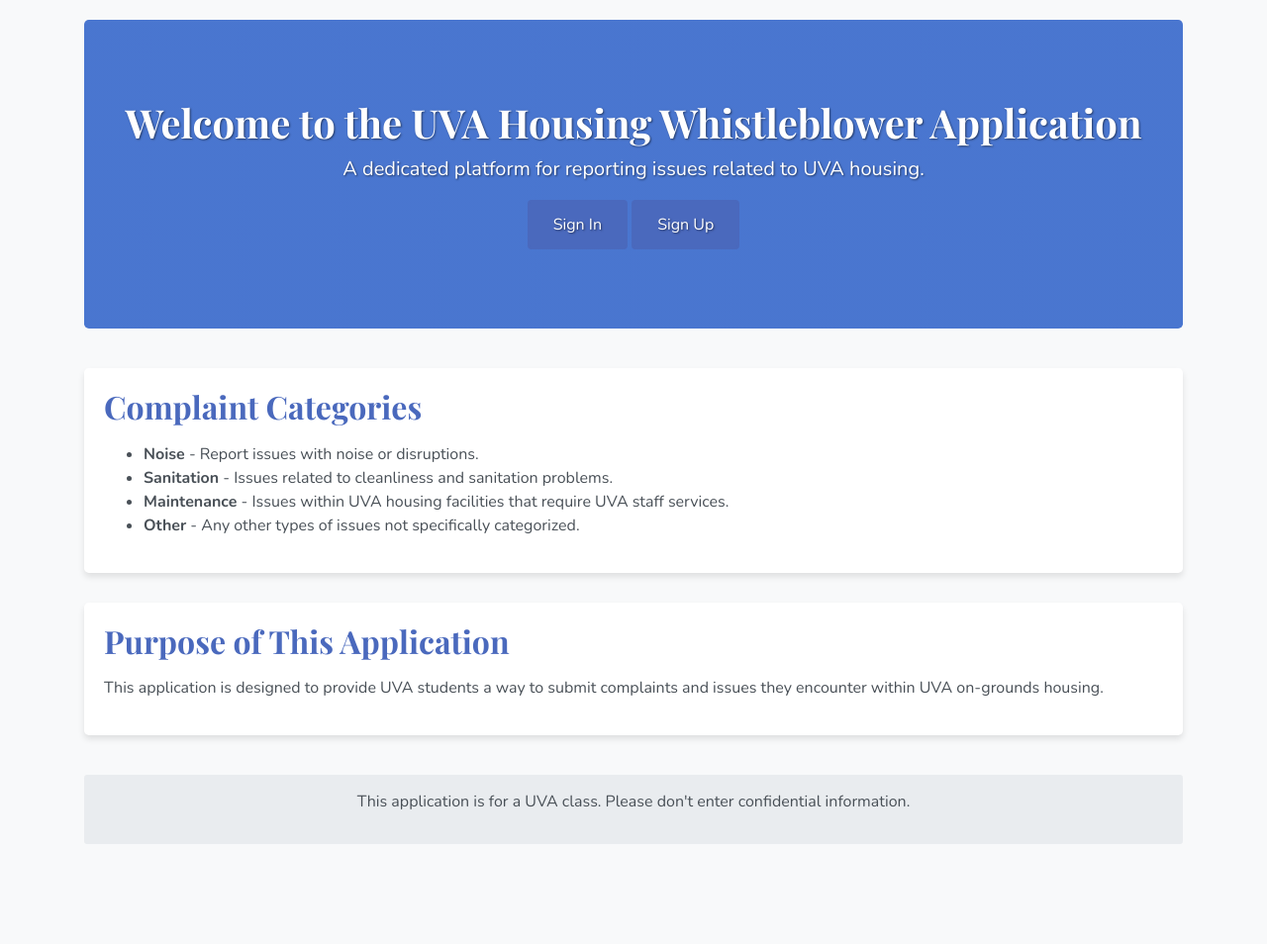
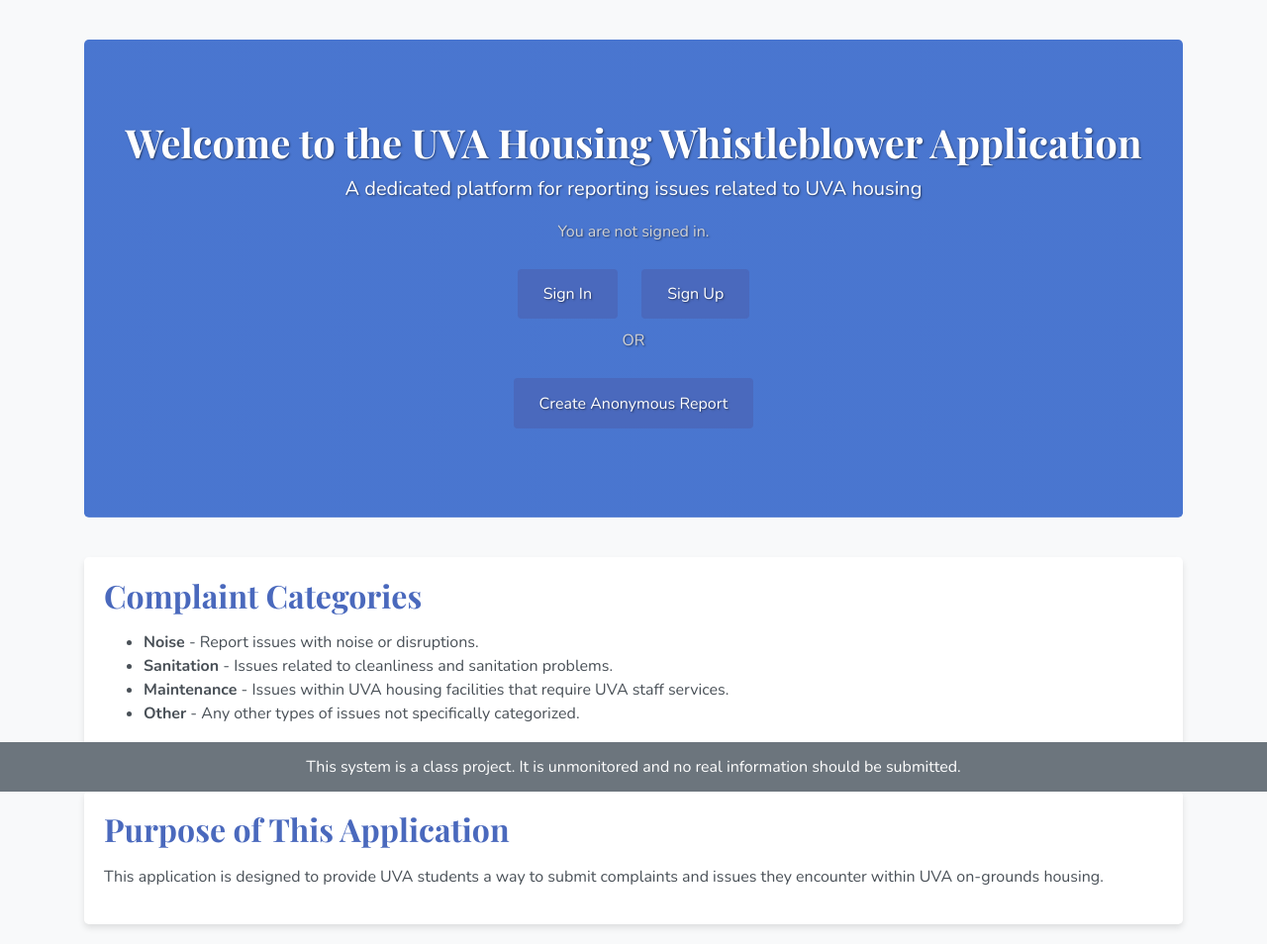
Before and after one commit to morghughes/HoosHousing, a Django app: template templates/welcome.html in a window 1280 px wide. Shown: the whole page at 99% size. Before the commit the page ends 853 px from the top, so only its background shows below. Run offline with Django 3.2, Linux system fonts and the light colour scheme; the template is opened without the code that fills it, so the values that code supplies are empty; some libraries are stand-ins or nearby versions.

Commit message:
Changed user flow (urls), slight button changes on some pages

```diff
--- a/b26/apps.py
+++ b/b26/apps.py
@@ -3,6 +3,3 @@ from django.apps import AppConfig
 class B26Config(AppConfig):
     default_auto_field = 'django.db.models.BigAutoField'
     name = 'b26'
-
-    def ready(self):
-        import b26.signals
--- a/b26/signals.py
+++ /dev/null
@@ -1,6 +0,0 @@
-from django.dispatch import receiver
-from allauth.account.signals import user_logged_in
-
-@receiver(user_logged_in)
-def set_just_logged_in_flag(sender, request, user, **kwargs):
-    request.session['just_logged_in'] = True
--- a/templates/account/login.html
+++ b/templates/account/login.html
@@ -129,6 +129,9 @@
   <div class="container py-5">
     <div class="row justify-content-center">
       <div class="col-md-6">
+          <div class="mb-3">
+              <a href="{% url 'welcome' %}" class="btn btn-secondary">Back to Home</a>
+          </div>
         <div class="card">
           <div class="card-header">
             <h4 class="card-title">{% trans "Sign In" %}</h4>
@@ -193,8 +196,6 @@
                     {% endif %}
                 {% endfor %}
             {% endif %}
-
-              <p>Alternatively, you may opt to <a href="{% url 'report' %}">submit an anonymous report</a>. However, be aware that you will not be able to view the status of your report after submission.</p>
           </div>
         </div>
       </div>
--- a/templates/account/signup.html
+++ b/templates/account/signup.html
@@ -48,7 +48,7 @@
        width: auto;
        max-width: 400px;
        min-width: min-content;
-       margin-bottom: 20px;
+       margin-bottom: 0px;
    }
 
    .gsi-material-button .gsi-material-button-icon {
@@ -131,6 +131,9 @@
  <div class="container">
    <div class="row justify-content-center">
      <div class="col-md-6">
+         <div class="mb-3">
+             <a href="{% url 'welcome' %}" class="btn btn-secondary">Back to Home</a>
+         </div>
          {% if form.non_field_errors %}
              <div class="alert alert-danger" role="alert">
                  {% for error in form.non_field_errors %}
--- a/templates/base.html
+++ b/templates/base.html
@@ -5,7 +5,7 @@
     <link rel="stylesheet" href="https://stackpath.bootstrapcdn.com/bootstrap/4.5.2/css/bootstrap.min.css">
     <style>
         html, body {
-            background-color: #2b5fc8;
+            {#background-color: #2b5fc8;#}
             margin: 0;
             padding: 0;
             height: 100%;
--- a/templates/submitted.html
+++ b/templates/submitted.html
@@ -21,7 +21,10 @@
                     <article class="card-body">
                         <p>{% trans "Thank you! Your report has been submitted!" %}</p>
                         <div class="mt-4">
-                            <a href="{% url 'home' %}" class="btn btn-primary">{% trans "Back" %}</a>
+                            {% if user.is_authenticated %}
+                                <a href="{% url 'view_reports' %}" class="btn btn-primary">{% trans "View Reports" %}</a>
+                            {% endif %}
+                            <a href="{% url 'welcome' %}" class="btn btn-secondary">{% trans "Back to Home" %}</a>
                         </div>
                     </article>
                 </div>
--- a/templates/welcome.html
+++ b/templates/welcome.html
@@ -1,9 +1,11 @@
+{% extends 'base.html' %}
 {% load i18n %}
 {% load static %}
 
 <!DOCTYPE html>
-<html lang="en">
-<head>
+{#<html lang="en">#}
+{#<head>#}
+{% block head %}
     <meta charset="utf-8">
     <title>{% trans "Welcome to the UVA Housing Whistleblower Application" %}</title>
     <link rel="stylesheet" href="https://stackpath.bootstrapcdn.com/bootstrap/4.5.2/css/bootstrap.min.css">
@@ -39,15 +41,31 @@
         header p {
             font-size: 1.2rem;
         }
+        .welcome-text {
+            font-size: 1.0rem;
+            color: lightgray;
+        }
         .btn-main {
             background-color: var(--button-bg-color);
             color: white;
             border: 2px solid var(--button-bg-color);
             padding: 0.7rem 1.5rem;
+            margin: 10px;
         }
         .btn-main:hover {
             background-color: var(--button-hover-bg-color);
             border-color: var(--button-hover-bg-color);
+        }
+        .btn-danger {
+            background-color: #dc3545;
+            color: white;
+            border: 2px solid #dc3545;
+            padding: 0.7rem 1.5rem;
+            margin-top: 10px;
+        }
+        .btn-danger:hover {
+            background-color: #a71d2a;
+            border-color: #9a1c28;
         }
         article {
             background: white;
@@ -61,28 +79,58 @@
             color: var(--button-bg-color);
             margin-bottom: 1rem;
         }
-        footer {
-            text-align: center;
-            padding: 15px;
-            margin-top: 40px;
-            color: var(--main-text-color);
-            background: #e9ecef;
-            border-radius: 0.2rem;
-        }
-        footer:hover {
-            background-color: #cbd3da;
-        }
+        {#footer {#}
+        {#    text-align: center;#}
+        {#    padding: 15px;#}
+        {#    margin-top: 40px;#}
+        {#    color: var(--main-text-color);#}
+        {#    background: #e9ecef;#}
+        {#    border-radius: 0.2rem;#}
+        {#}#}
+        {#footer:hover {#}
+        {#    background-color: #cbd3da;#}
+        {#}#}
     </style>
-</head>
-<body>
+{#</head>#}
+{% endblock %}
+
+{% block content %}
+{#<body>#}
     <div class="container">
         <header class="text-center">
             <h1>{% trans "Welcome to the UVA Housing Whistleblower Application" %}</h1>
-            <p class="lead">A dedicated platform for reporting issues related to UVA housing.</p>
-            <div>
-                <a href="{% url 'account_login' %}" class="btn btn-main">{% trans "Sign In" %}</a>
-                <a href="{% url 'account_signup' %}" class="btn btn-main">{% trans "Sign Up" %}</a>
-            </div>
+            <p class="lead">A dedicated platform for reporting issues related to UVA housing</p>
+            {% if not user.is_authenticated %}
+                <p class="welcome-text">You are not signed in.</p>
+                <div>
+                    <a href="{% url 'account_login' %}" class="btn btn-main">{% trans "Sign In" %}</a>
+                    <a href="{% url 'account_signup' %}" class="btn btn-main">{% trans "Sign Up" %}</a>
+                </div>
+                <p class="welcome-text">OR</p>
+                <div>
+                    <a href="{% url 'report' %}" class="btn btn-main">{% trans "Create Anonymous Report" %}</a>
+                </div>
+            {% else %}
+                <p class="welcome-text">Welcome, {% if user.first_name %}{{ user.first_name }}{% else %}{{ user.username }}{% endif %}!</p>
+                {% if user.userprofile.is_site_admin %}
+                    <p class="welcome-text">*Site Admin*</p>
+                {% endif %}
+                <div>
+                    {% if not user.userprofile.is_site_admin %}
+                        <a href="{% url 'report' %}" class="btn btn-main">Create Report</a>
+                        <a href="{% url 'view_reports' %}" class="btn btn-main">View Reports</a>
+                    {% else %}
+                        <a href="{% url 'view_reports' %}" class="btn btn-main">Manage Reports</a>
+                    {% endif %}
+
+                </div>
+                <div>
+                    <form action="{% url 'logout' %}" method="post" class="mb-3">
+                        {% csrf_token %}
+                        <button type="submit" class="btn btn-danger">Logout</button>
+                    </form>
+                </div>
+            {% endif %}
         </header>
         <article>
             <h2>{% trans "Complaint Categories" %}</h2>
@@ -97,9 +145,10 @@
             <h2>{% trans "Purpose of This Application" %}</h2>
             <p>{% trans "This application is designed to provide UVA students a way to submit complaints and issues they encounter within UVA on-grounds housing. " %}</p>
         </article>
-        <footer>
-            <p>{% trans "This application is for a UVA class. Please don't enter confidential information." %}</p>
-        </footer>
+{#        <footer>#}
+{#            <p>{% trans "This application is for a UVA class. Please don't enter confidential information." %}</p>#}
+{#        </footer>#}
     </div>
-</body>
-</html>
+{#</body>#}
+{#</html>#}
+{% endblock %}
```
Also changed, not shown: b26/middleware.py (deleted, +0 -13 lines), templates/admin_files.html (+5 -10 lines), templates/report.html (+6 -2 lines).
